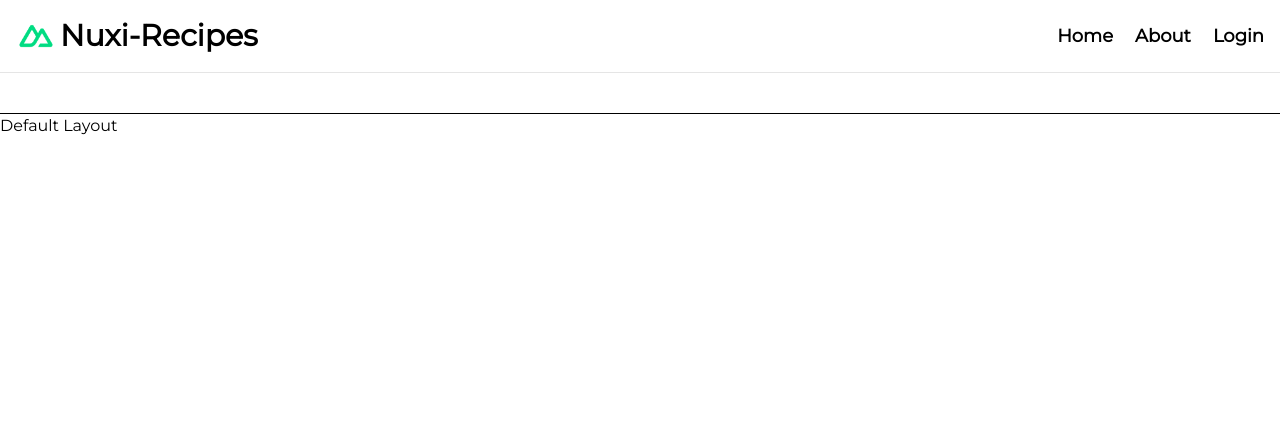
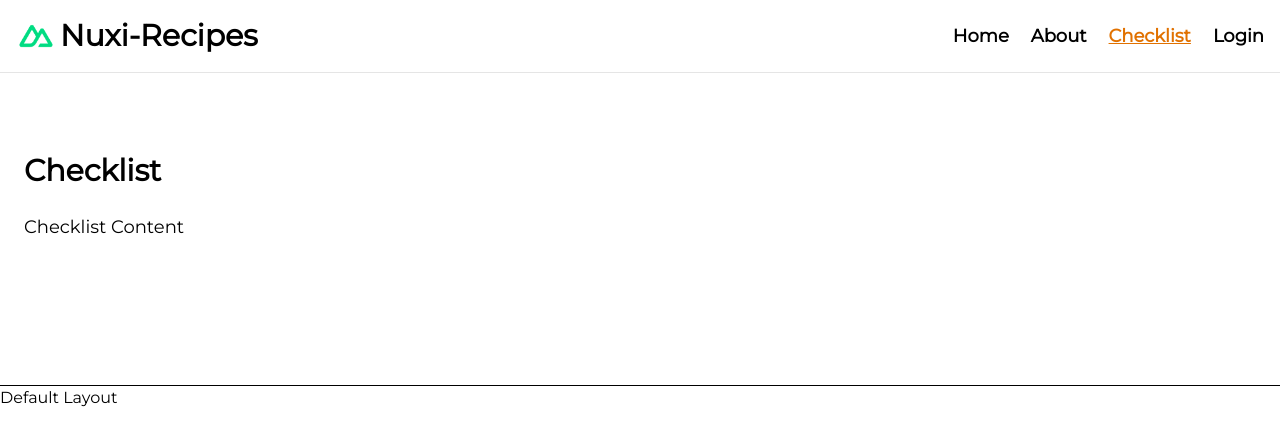
Before and after one commit to Sahasawat-Boss/Nuxi-Recipes-v4-Structure, a Nuxt app: page /checklist in a window 1280 px wide. Shown: the top 444 px of the page. Built offline with nearby package versions, Linux system fonts and the light colour scheme.

Commit message:
u seoMata tag each head

```diff
--- a/app/components/BaseNav.vue
+++ b/app/components/BaseNav.vue
@@ -27,6 +27,14 @@
                 </li>
                 <li>
                     <NuxtLink
+                        to="/checklist"
+                        active-class="text-amber-600 underline"
+                        exact-active-class="text-amber-600 underline"
+                        >Checklist</NuxtLink
+                    >
+                </li>
+                <li>
+                    <NuxtLink
                         to="/login"
                         active-class="text-amber-600 underline"
                         exact-active-class="text-amber-600 underline"
--- /dev/null
+++ b/app/pages/checklist.vue
@@ -0,0 +1,14 @@
+<template>
+    <main>
+        <section class="container py-20 px-6">
+            <h1 class="text-3xl bold mb-6 text-balance">Checklist</h1>
+            <p class="text-lg mb-6 text-balance">Checklist Content</p>
+        </section>
+    </main>
+</template>
+
+<script setup lang="ts">
+useSeoMeta({
+    title: "Nuxi Recipes | Checklist",
+});
+</script>
```
